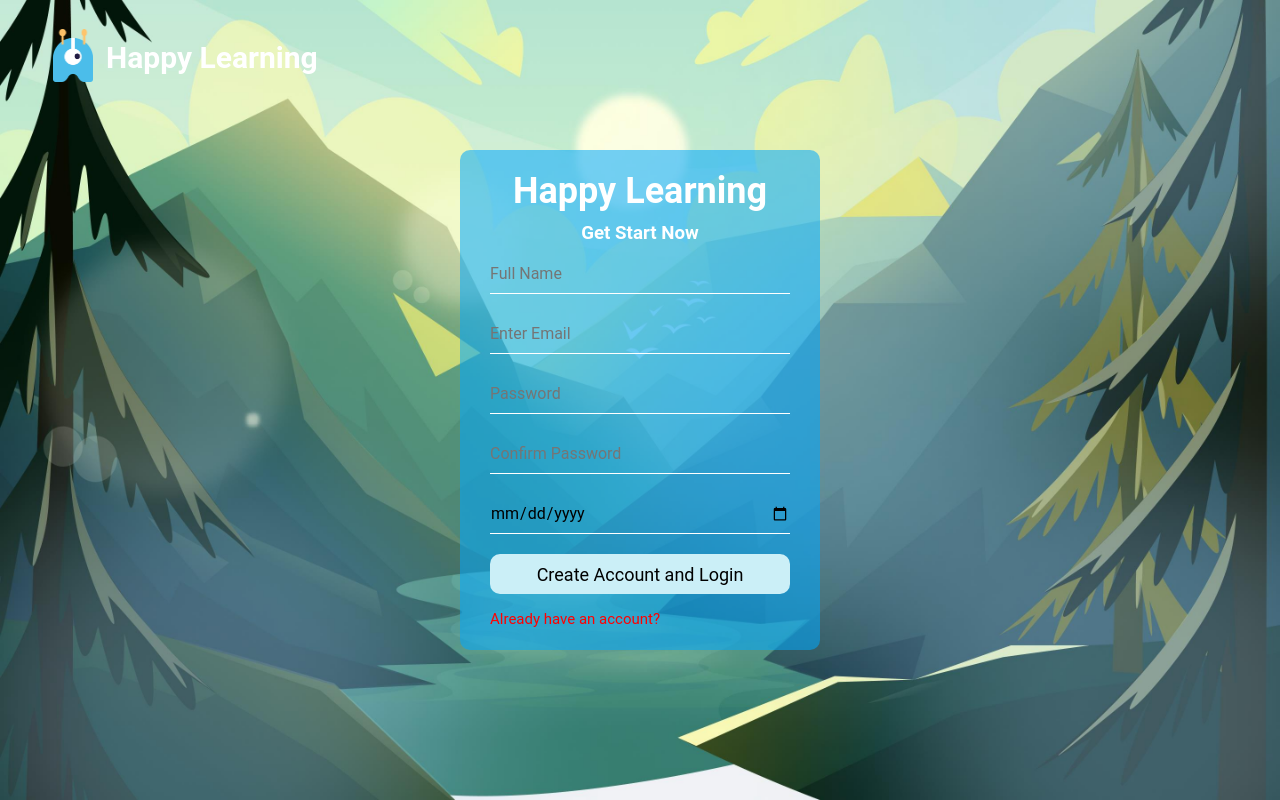
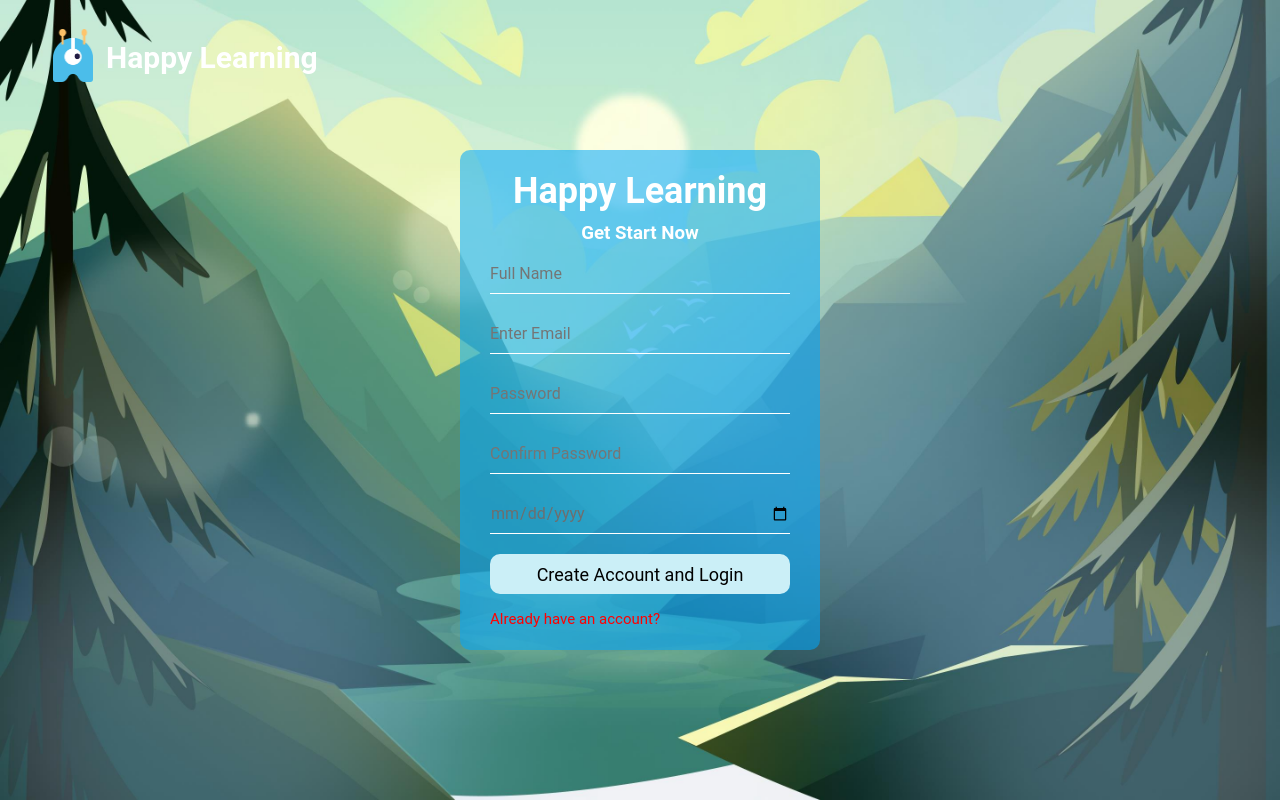
Before and after one commit to 8848titanium/scrum-project, a Flask app: page /signup in a window 1280 px wide. Run offline with Flask 2, Linux system fonts and the light colour scheme.

Commit message:
Update style.css

```diff
--- a/app_pkg/static/css/style.css
+++ b/app_pkg/static/css/style.css
@@ -265,7 +265,7 @@ nav ul li {
     background: transparent;
     outline: none;
     height: 40px;
-    color: #000;
+    color: rgb(110, 110, 110);
     font-size: 16px;
 }
 
@@ -276,7 +276,7 @@ nav ul li {
     background: transparent;
     outline: none;
     height: 40px;
-    color: #000;
+    color: rgb(110, 110, 110);
     font-size: 16px;
 }
 
```
